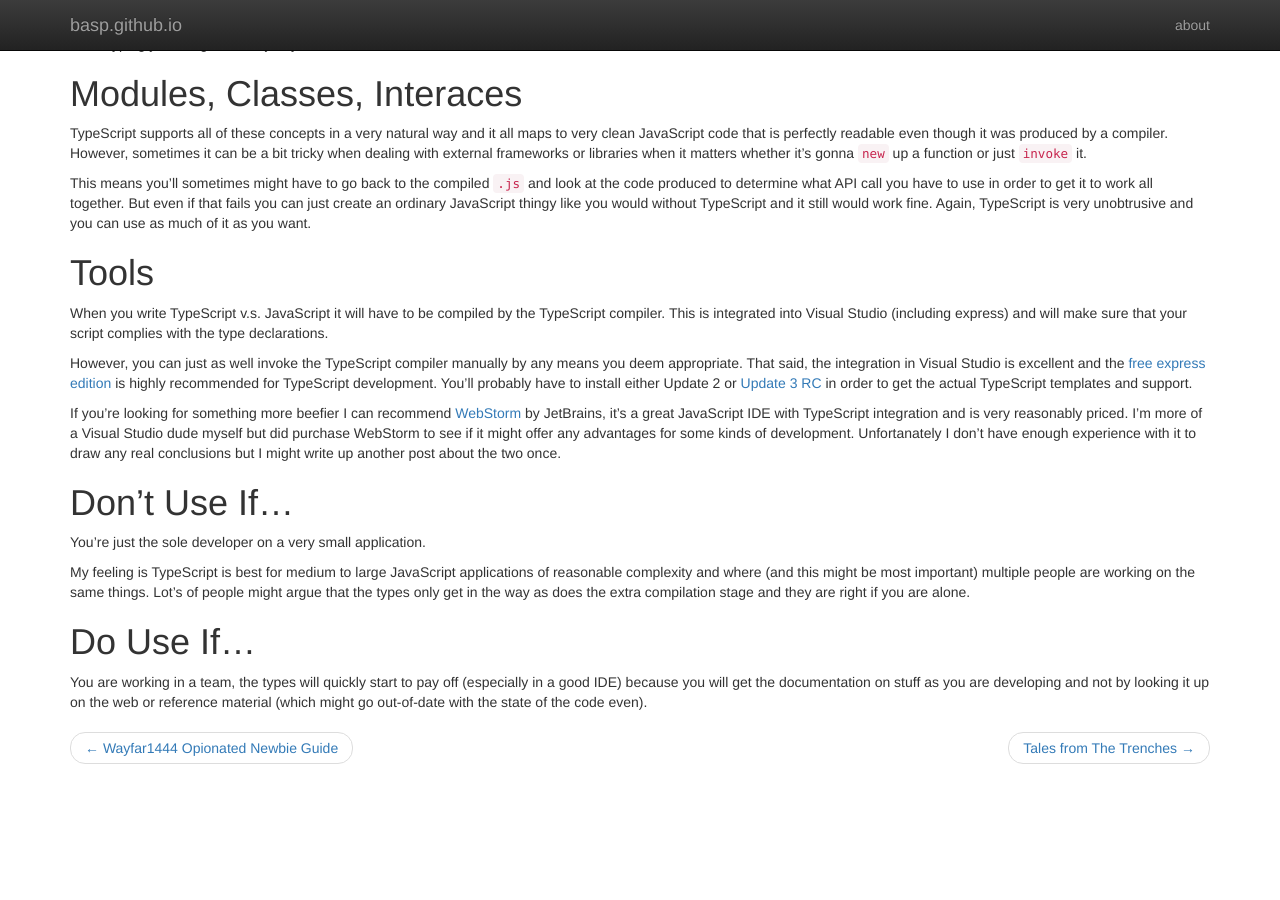
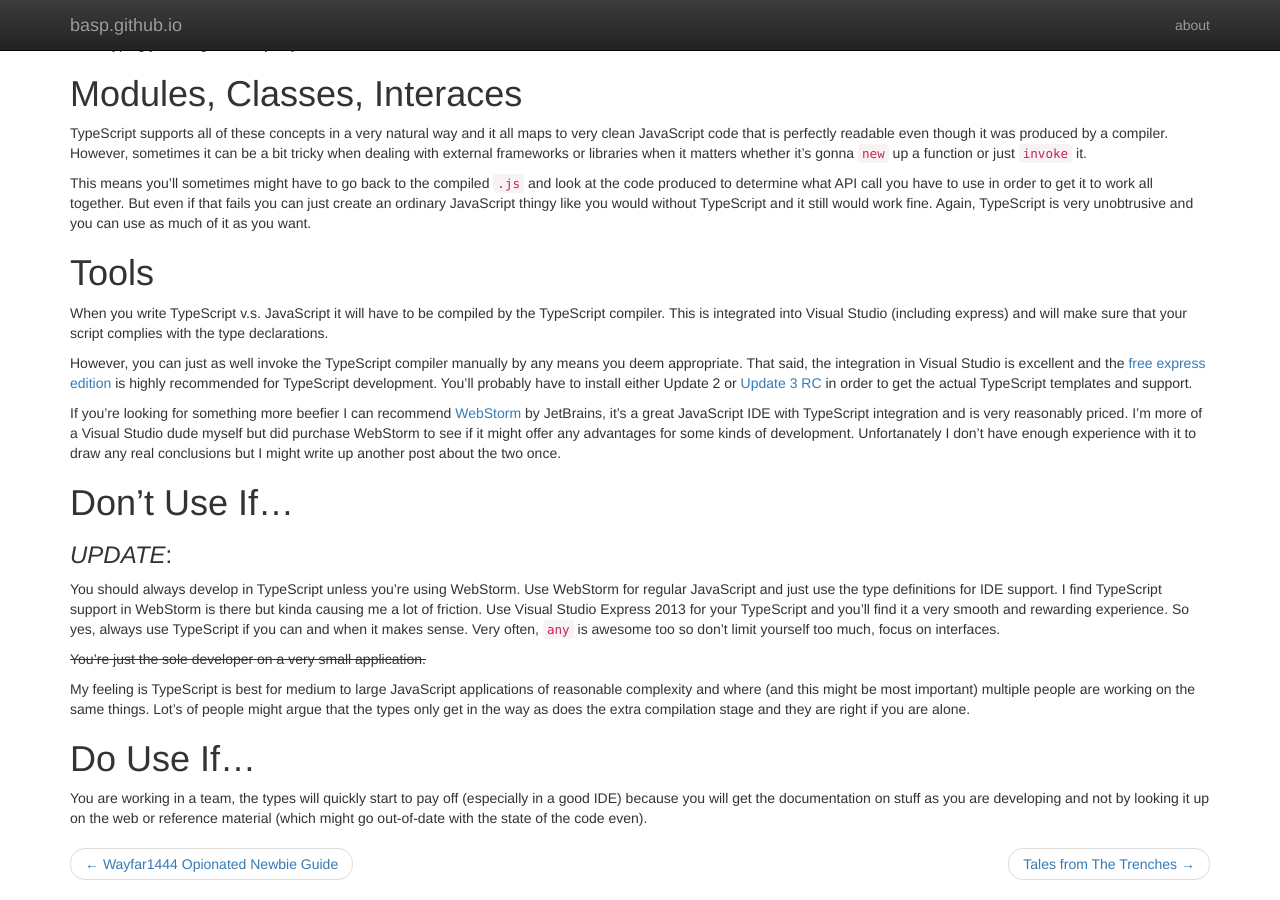
Before and after one commit to basp/basp.github.io, a Jekyll site: the page built from _posts/2014-07-13-TypeScript-intro.md, in a window 1280 px wide and 900 px high, scrolled down 779 px. Built offline with Jekyll 4.4.1, drawn with Linux system fonts in a browser that asks for light colours; nearby versions of some CDN libraries; Markdown is read by kramdown in place of the engine named in the settings; before the commit the page ends 1563 px from its top, so only the background shows below that.

Commit message:
Updated TypeScript post

````diff
--- a/_posts/2014-07-13-TypeScript-intro.md
+++ b/_posts/2014-07-13-TypeScript-intro.md
@@ -43,7 +43,10 @@ However, you can just as well invoke the TypeScript compiler manually by any mea
 If you're looking for something more beefier I can recommend [WebStorm](http://www.jetbrains.com/webstorm/) by JetBrains, it's a great JavaScript IDE with TypeScript integration and is very reasonably priced. I'm more of a Visual Studio dude myself but did purchase WebStorm to see if it might offer any advantages for some kinds of development. Unfortanately I don't have enough experience with it to draw any real conclusions but I might write up another post about the two once.
 
 # Don't Use If...
-You're just the sole developer on a very small application.
+### _UPDATE_:
+You should always develop in TypeScript unless you're using WebStorm. Use WebStorm for regular JavaScript and just use the type definitions for IDE support. I find TypeScript support in WebStorm is there but kinda causing me a lot of friction. Use Visual Studio Express 2013 for your TypeScript and you'll find it a very smooth and rewarding experience. So yes, always use TypeScript if you can and when it makes sense. Very often, ```any``` is awesome too so don't limit yourself too much, focus on interfaces.
+
+<del>You're just the sole developer on a very small application.</del>
 
 My feeling is TypeScript is best for medium to large JavaScript applications of reasonable complexity and where (and this might be most important) multiple people are working on the same things. Lot's of people might argue that the types only get in the way as does the extra compilation stage and they are right if you are alone.
 
````
